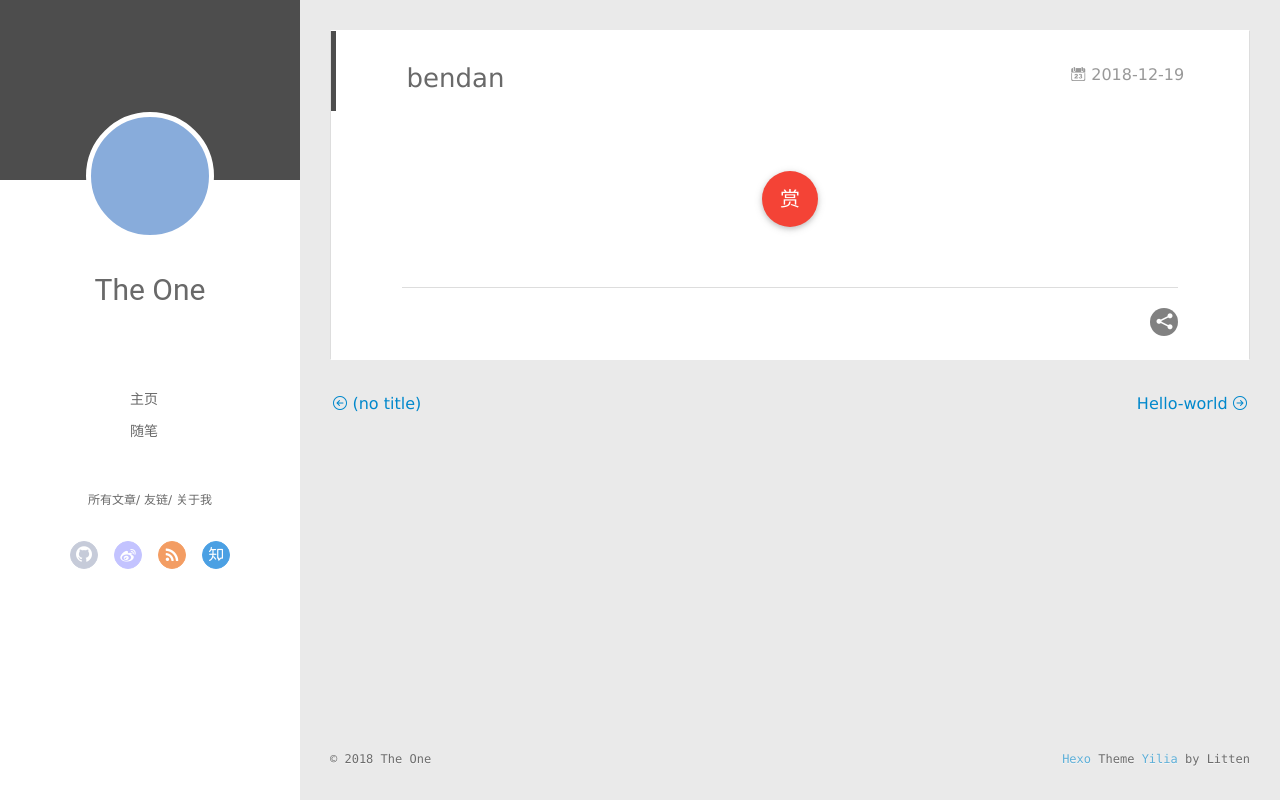
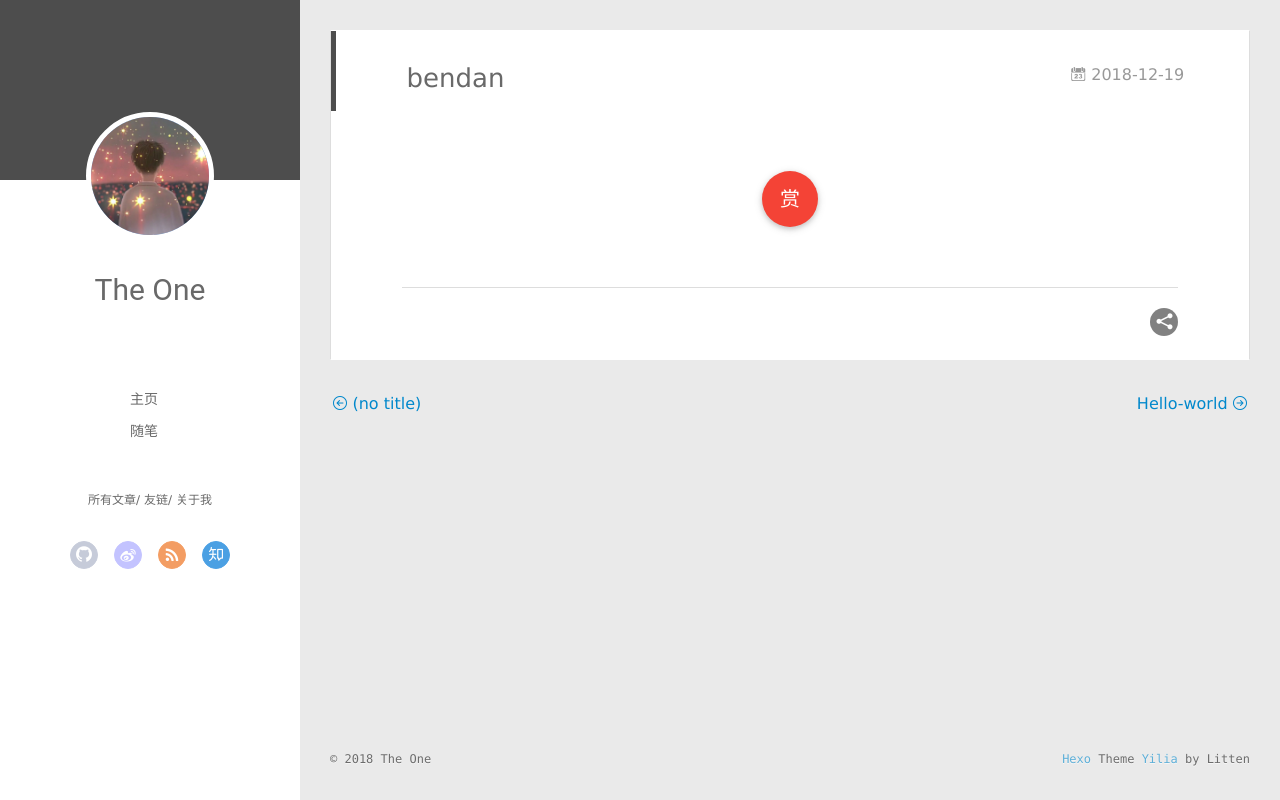
Before and after one commit to chinacfy/chinacfy.github.io, a plain HTML site: page 2018/12/19/bendan/index.html in a window 1280 px wide. Drawn offline with Linux system fonts and the light colour scheme; no server answers.

Commit message:
Site updated: 2018-12-22 18:14:08

```diff
--- a/2018/12/19/bendan/index.html
+++ b/2018/12/19/bendan/index.html
@@ -44,7 +44,7 @@
 <div class="intrude-less">
 	<header id="header" class="inner">
 		<a href="/" class="profilepic">
-			<img src="" class="js-avatar">
+			<img src="/img/me.png" class="js-avatar">
 		</a>
 		<hgroup>
 		  <h1 class="header-author"><a href="/">The One</a></h1>
@@ -102,7 +102,7 @@
 	<div class="intrude-less">
 		<header id="header" class="inner">
 			<div class="profilepic">
-				<img src="" class="js-avatar">
+				<img src="/assert/me.png" class="js-avatar">
 			</div>
 			<hgroup>
 			  <h1 class="header-author js-header-author">The One</h1>
```
Also changed, not shown: 2018/12/19/hello-world/index.html (+2 -2 lines), 2018/12/19/第二个博客哟/index.html (+2 -2 lines), 2018/12/19/陈飞宇好帅/index.html (+2 -2 lines), 2018/12/20/第二天/index.html (+2 -2 lines), archives/2018/12/index.html (+2 -2 lines), archives/2018/index.html (+2 -2 lines), archives/index.html (+2 -2 lines), bendan/index.html (+2 -2 lines), index.html (+2 -2 lines), assert/me.png (added), img/me.png (added).
